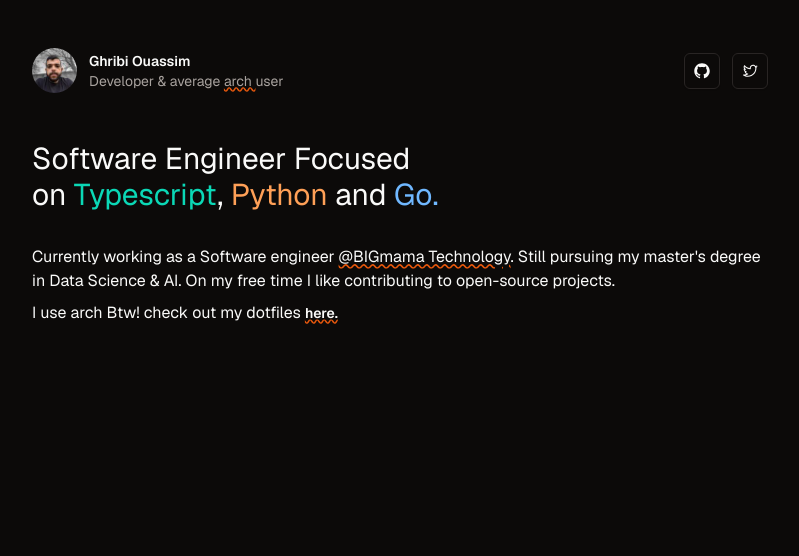
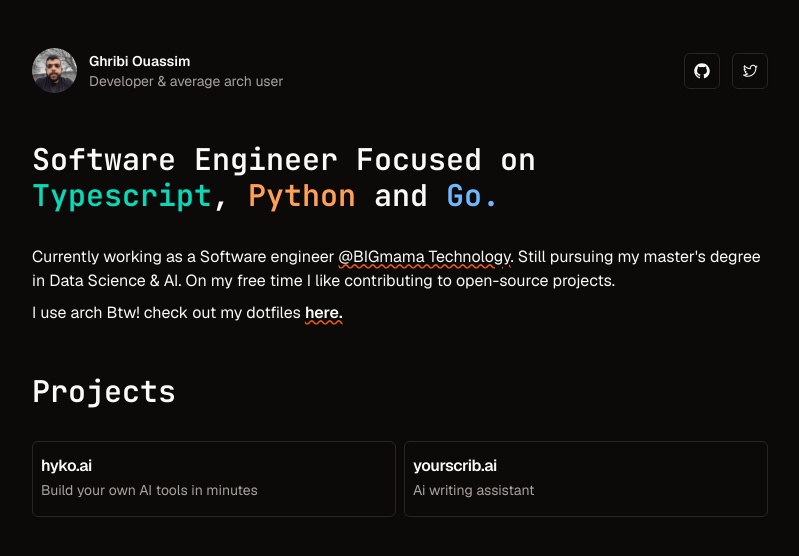
Before and after one commit to strlrd-29/ouassim.me, a Next.js app: page / in a window 1280 px wide. Shown: the top 556 px of the page, without its empty margins (240-1039 px from the left). Built offline with nearby package versions, Linux system fonts and the light colour scheme.

Commit message:
feat: added project cards components

```diff
--- a/app/components/header.tsx
+++ b/app/components/header.tsx
@@ -1,19 +1,9 @@
 import Image from 'next/image'
 import Link from 'next/link'
 
-import {
-	GitHubLogoIcon,
-	MobileIcon,
-	TwitterLogoIcon,
-} from '@radix-ui/react-icons'
+import { GitHubLogoIcon, TwitterLogoIcon } from '@radix-ui/react-icons'
 
-import { Badge } from '~/components/ui/badge'
 import { buttonVariants } from '~/components/ui/button'
-import {
-	HoverCard,
-	HoverCardContent,
-	HoverCardTrigger,
-} from '~/components/ui/hover-card'
 import { cn } from '~/lib/utils'
 
 export function Header() {
@@ -29,30 +19,7 @@ export function Header() {
 				/>
 				<div className="flex flex-col text-sm">
 					<h3 className="font-semibold">Ghribi Ouassim</h3>
-					<p className="text-muted-foreground">
-						Developer & average{' '}
-						<HoverCard openDelay={100}>
-							<HoverCardTrigger className="underline decoration-wavy decoration-primary cursor-pointer">
-								arch{' '}
-							</HoverCardTrigger>
-							<HoverCardContent>
-								<div className="flex items-center justify-between">
-									<div className="flex items-center gap-2">
-										<MobileIcon className="size-4" />
-										<Link
-											href="https://github.com/strlrd-29/.dotfiles"
-											target="_blank"
-											className="font-semibold text-sm underline"
-										>
-											strlrd-29/.dotfiles
-										</Link>
-									</div>
-									<Badge variant="outline">Public</Badge>
-								</div>
-							</HoverCardContent>
-						</HoverCard>
-						user
-					</p>
+					<p className="text-muted-foreground">Developer & average arch user</p>
 				</div>
 			</div>
 			<div className="flex items-center gap-3">
--- /dev/null
+++ b/app/components/project-card.tsx
@@ -0,0 +1,25 @@
+import Link from 'next/link'
+
+import { Link1Icon } from '@radix-ui/react-icons'
+
+interface ProjectCardProps {
+	title: string
+	description: string
+	url: string
+}
+
+export function ProjectCard({ title, description, url }: ProjectCardProps) {
+	return (
+		<Link
+			href={url}
+			target="_blank"
+			className="border flex-1 flex items-center justify-between bg-card text-card-foreground px-2 py-4 duration-300 group rounded-md hover:bg-muted transition-all"
+		>
+			<div className="space-y-1.5">
+				<h3 className="font-semibold leading-none tracking-tight">{title}</h3>
+				<p className="text-sm text-muted-foreground">{description}</p>
+			</div>
+			<Link1Icon className="size-5 rotate-45 opacity-0 group-hover:opacity-100 transition-all duration-300" />
+		</Link>
+	)
+}
--- a/app/page.tsx
+++ b/app/page.tsx
@@ -1,13 +1,14 @@
 import Link from 'next/link'
 
 import { Header } from '~/components/header'
+import { ProjectCard } from './components/project-card'
 
 export default function Home() {
 	return (
 		<main className="flex flex-col gap-12">
 			<Header />
 			<div className="space-y-8">
-				<h2 className="text-3xl text-balance">
+				<h2 className="text-3xl text-balance font-mono font-semibold">
 					Software Engineer Focused on{' '}
 					<span className="text-[#0BD8B6]">Typescript</span>,{' '}
 					<span className="text-[#FFA057]">Python</span> and{' '}
@@ -31,13 +32,28 @@ export default function Home() {
 						<Link
 							href="https://github.com/strlrd-29/.dotfiles"
 							target="_blank"
-							className="font-semibold text-sm underline underline decoration-wavy decoration-primary"
+							className="font-semibold text-s underline decoration-wavy decoration-primary"
 						>
 							here.
 						</Link>
 					</p>
 				</div>
 			</div>
+			<div className="space-y-8">
+				<h2 className="text-3xl font-mono font-semibold">Projects</h2>
+				<div className="grid grid-cols-1 sm:grid-cols-2 gap-2">
+					<ProjectCard
+						title="hyko.ai"
+						description="Build your own AI tools in minutes"
+						url="https://hyko.ai"
+					/>
+					<ProjectCard
+						title="yourscrib.ai"
+						description="Ai writing assistant"
+						url="https://yourscrib.ai"
+					/>
+				</div>
+			</div>
 		</main>
 	)
 }
```
